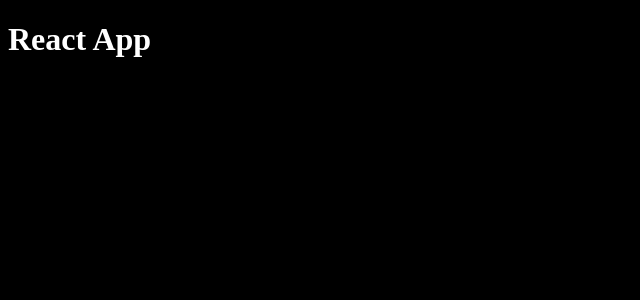
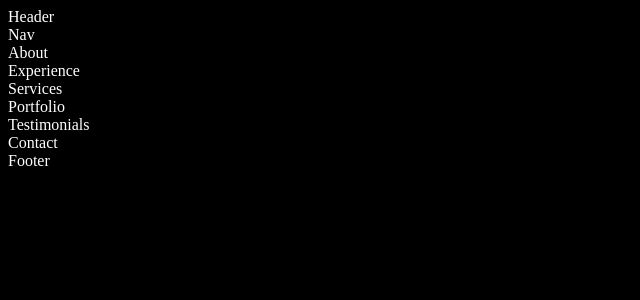
Before and after one commit to Skierhy/skierhy, a React (Vite) app: page / in a window 1280 px wide. Shown: the top 300 px of the page, without its empty margins (0-640 px from the left). Built offline with nearby package versions, Linux system fonts and the light colour scheme.

Commit message:
creado los archivos v2

```diff
--- a/src/App.jsx
+++ b/src/App.jsx
@@ -1,7 +1,25 @@
+import { About } from './components/about/About';
+import { Contact } from './components/contact/Contact';
+import { Experience } from './components/experience/Experience';
+import { Footer } from './components/footer/Footer';
+import { Header } from './components/header/Header';
+import { Nav } from './components/nav/Nav';
+import { Portfolio } from './components/portfolio/Portfolio';
+import { Services } from './components/services/Services';
+import { Testimonials } from './components/testimonials/Testimonials';
+
 const App = () => {
 	return (
 		<>
-			<h1>React App</h1>
+			<Header />
+			<Nav />
+			<About />
+			<Experience />
+			<Services />
+			<Portfolio />
+			<Testimonials />
+			<Contact />
+			<Footer />
 		</>
 	);
 };
```
